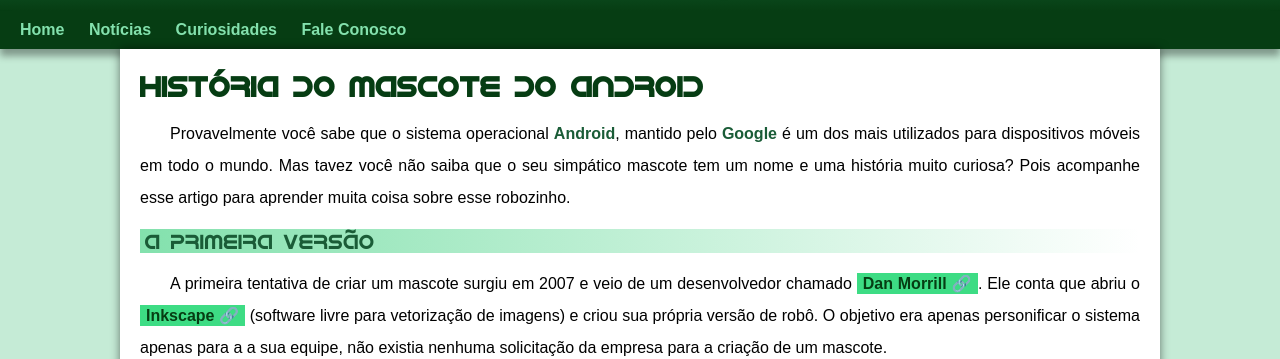
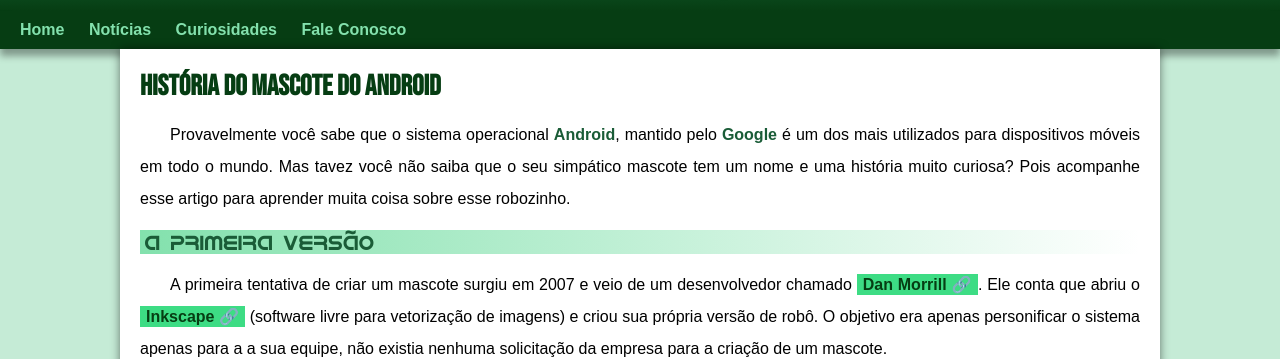
Before and after one commit to JustaEric/projeto-android, a plain HTML site: page index.html in a window 1280 px wide. Shown: the part 139-498 px from the top of the page. Drawn offline with Linux system fonts and the light colour scheme.

Commit message:
atualização

```diff
--- a/estilo/style.css
+++ b/estilo/style.css
@@ -134,7 +134,7 @@ main img.pequena{
 
 main h1{
     color: var(--cor06);
-    font-family: var(--fonte-android);
+    font-family: var(--fonte-destaque);
     font-size: 1.8em;
 }
 
--- a/index.html
+++ b/index.html
@@ -79,7 +79,7 @@
 
 
             <p>Então é isso! Espero que você tenha gostado do nosso artigo com essa curiosidade sobre o sistema <strong>Android</strong> e seu simpático mascote.</p>
-            <p>eita kk</p>
+
         </article>
     </main>
     <footer>
```
